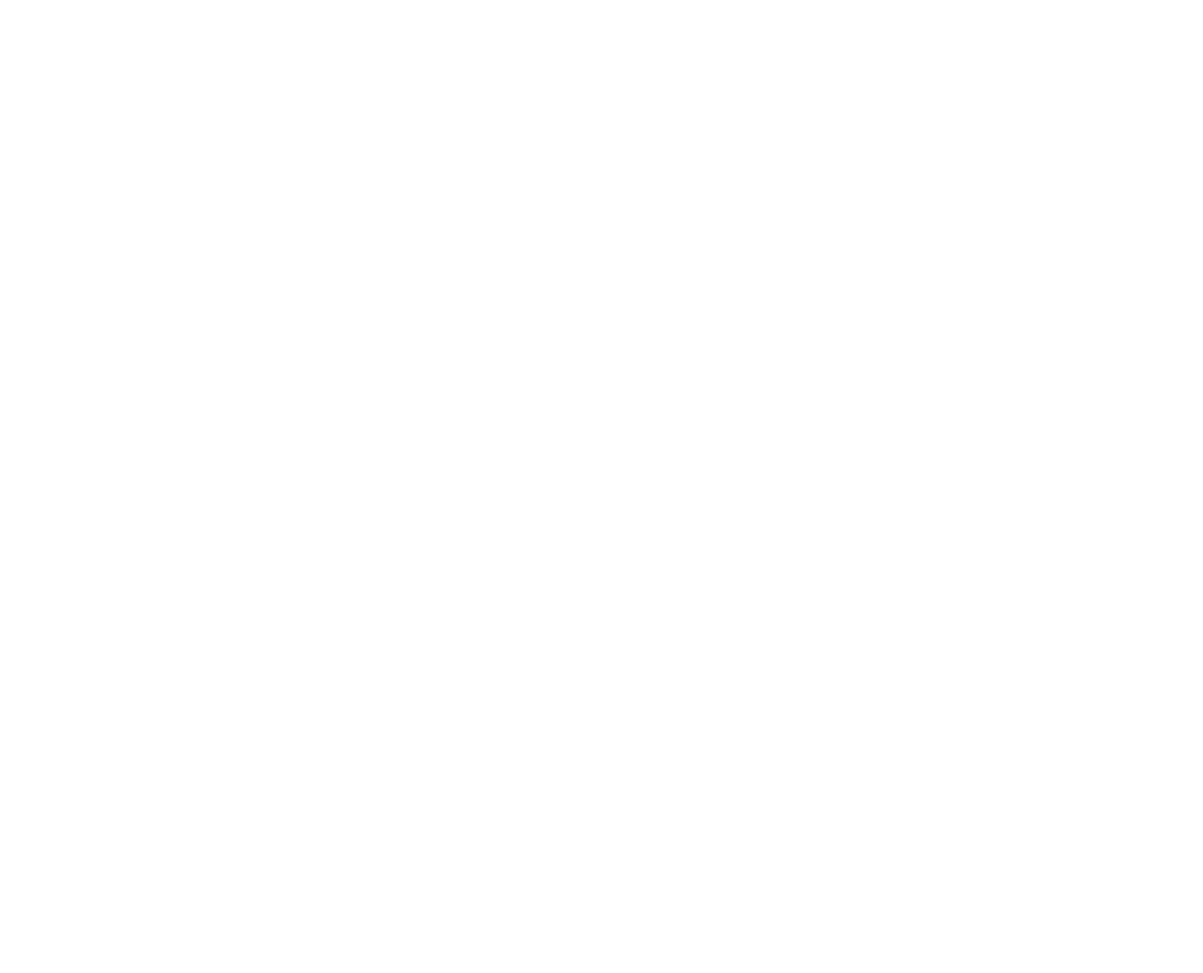
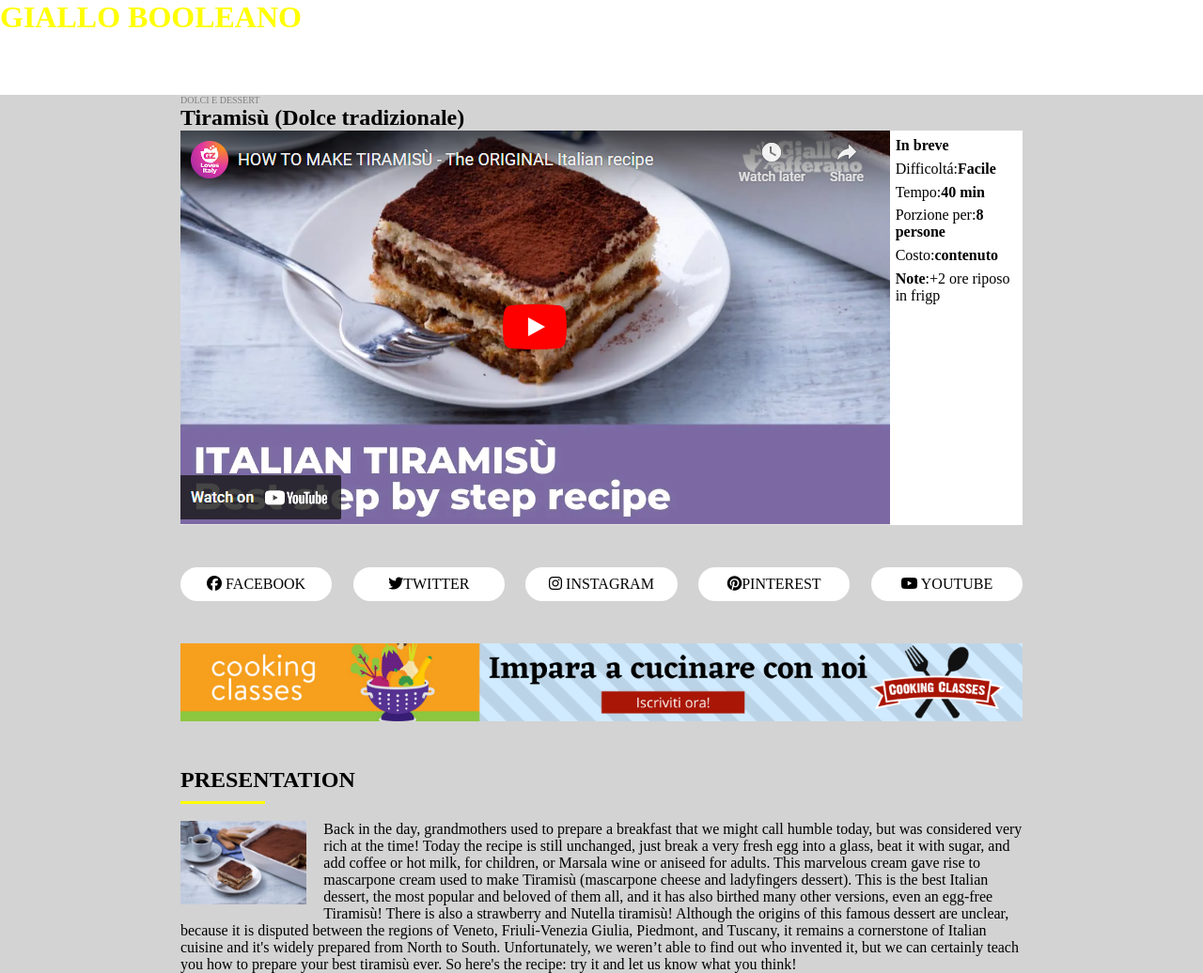
Before and after one commit to AndreaAceto20/htmlcss-responsive-layout, a plain HTML site: page index.html in a window 1280 px wide. Shown: the whole page at 94% size. Before the commit the page ends 800 px from the top, so only its background shows below. Drawn offline with Linux system fonts and the light colour scheme.

Commit message:
Finished Header and main

```diff
--- a/css/style.css
+++ b/css/style.css
@@ -3,3 +3,99 @@
     margin: 0;
     box-sizing: border-box;
 }
+
+/* regole header */
+header{
+    background-color: #fff;
+    color: yellow;
+}
+
+main{
+    background-color: lightgrey;
+    margin-top: 5%;
+}
+
+.container{
+    margin: 0 15%;
+}
+
+.subtitle{
+    font-size: 10px;
+    color: grey;
+}
+
+.title{
+    color: blueviolet;
+}
+
+.flex{
+    display: flex;
+}
+
+.bg-white{
+    background-color: #fff;
+}
+
+#lista{
+    width: 100%;
+}
+
+ul{
+    list-style: none;
+    margin-left: 4%;
+    margin-top: 5%;
+}
+
+li{
+    margin-bottom: 5%;
+}
+
+#titolo-lista{
+    margin-bottom: 5%;
+}
+
+.bold{
+    font-weight: bold;
+}
+
+.tags{
+    justify-content: space-between;
+}
+
+.tag{
+    margin: 5% 0;
+    text-align: center;
+    border-radius: 50px;
+    border-style: none;
+    padding: 1%;
+    width: 18%;
+}
+
+#banner{
+    width: 100%;
+    margin-bottom: 5%;
+}
+
+.clearfix{
+    display: table;
+    content: "";
+    clear: both;
+}
+
+.clearfix h2{
+    border-bottom: 3px yellow solid;
+    width: 10%;
+    padding-bottom: 1%;
+    margin-bottom: 2%;
+}
+
+.clearfix img{
+    width: 15%;
+    height: 15%;
+    margin-right: 2%;
+    margin-bottom: 2%;
+}
+
+#float{
+    float: left;
+}
--- a/index.html
+++ b/index.html
@@ -9,10 +9,73 @@
 </head>
 <body>
     <header>
-
+        <h1>GIALLO BOOLEANO</h1>
     </header>
     <main>
-
+       <section class="container">
+        <!-- titolo -->
+           <div>
+               <p class="subtitle">DOLCI E DESSERT</p>
+               <h2 id="title">Tiramis&ugrave; <span class="vanish"> (Dolce tradizionale)</span></h2>
+           </div>
+           <!-- foto e indicazioni -->
+            <div class="flex">
+                <img src="./img/image (10).png" alt="">
+                <div id="lista" class="bg-white">
+                    <ul>
+                        <li id="titolo-lista" class="bold">
+                            In breve
+                        </li>
+                        <li>
+                            Difficolt&aacute;:<span class="bold">Facile</span>
+                        </li>
+                        <li>
+                            Tempo:<span class="bold">40 min</span>
+                        </li>
+                        <li>
+                            Porzione per:<span class="bold">8 persone</span>
+                        </li>
+                        <li>
+                            Costo:<span class="bold">contenuto</span>
+                        </li>
+                        <li>
+                            <span class="bold">Note</span>:+2 ore riposo in frigp
+                        </li>
+                    </ul>
+                </div>
+            </div>
+            <!-- socials -->
+            <div class="flex tags">
+                <div class="bg-white tag">
+                    <i class="fa-brands fa-facebook"></i> FACEBOOK
+                </div>
+                <div class="bg-white tag">
+                    <i class="fa-brands fa-twitter"></i>TWITTER
+                </div>
+                <div class="bg-white tag">
+                    <i class="fa-brands fa-instagram"></i> INSTAGRAM
+                </div>
+                <div class="bg-white tag">
+                    <i class="fa-brands fa-pinterest"></i>PINTEREST
+                </div>
+                <div class="bg-white tag">
+                    <i class="fa-brands fa-youtube"></i> YOUTUBE
+                </div>
+            </div>
+            <!-- banner -->
+            <img src="./img/banner.png" alt="" id="banner">
+            <!-- ricetta -->
+             <div class="clearfix">
+                <h2>
+                    PRESENTATION
+                </h2>
+                <img src="./img/tiramisu.jpg" alt="" id="float">
+                <p>
+                    Back in the day, grandmothers used to prepare a breakfast that we might call humble today, but was considered very rich at the time! Today the recipe is still unchanged, just break a very fresh egg into a glass, beat it with sugar, and add coffee or hot milk, for children, or Marsala wine or aniseed for adults. This marvelous cream gave rise to mascarpone cream used to make Tiramisù (mascarpone cheese and ladyfingers dessert). This is the best Italian dessert, the most popular and beloved of them all, and it has also birthed many other versions, even an egg-free Tiramisù! There is also a strawberry and Nutella tiramisù! Although the origins of this famous dessert are unclear, because it is disputed between the regions of Veneto, Friuli-Venezia Giulia, Piedmont, and Tuscany, it remains a cornerstone of Italian cuisine and it's widely prepared from North to South.
+                    Unfortunately, we weren’t able to find out who invented it, but we can certainly teach you how to prepare your best tiramisù ever. So here's the recipe: try it and let us know what you think!
+                </p>
+             </div>
+        </section>
     </main>
     <footer>
 
```
Also changed, not shown: img/banner.png (added), img/image (10).png (added), img/tiramisu.jpg (added).
